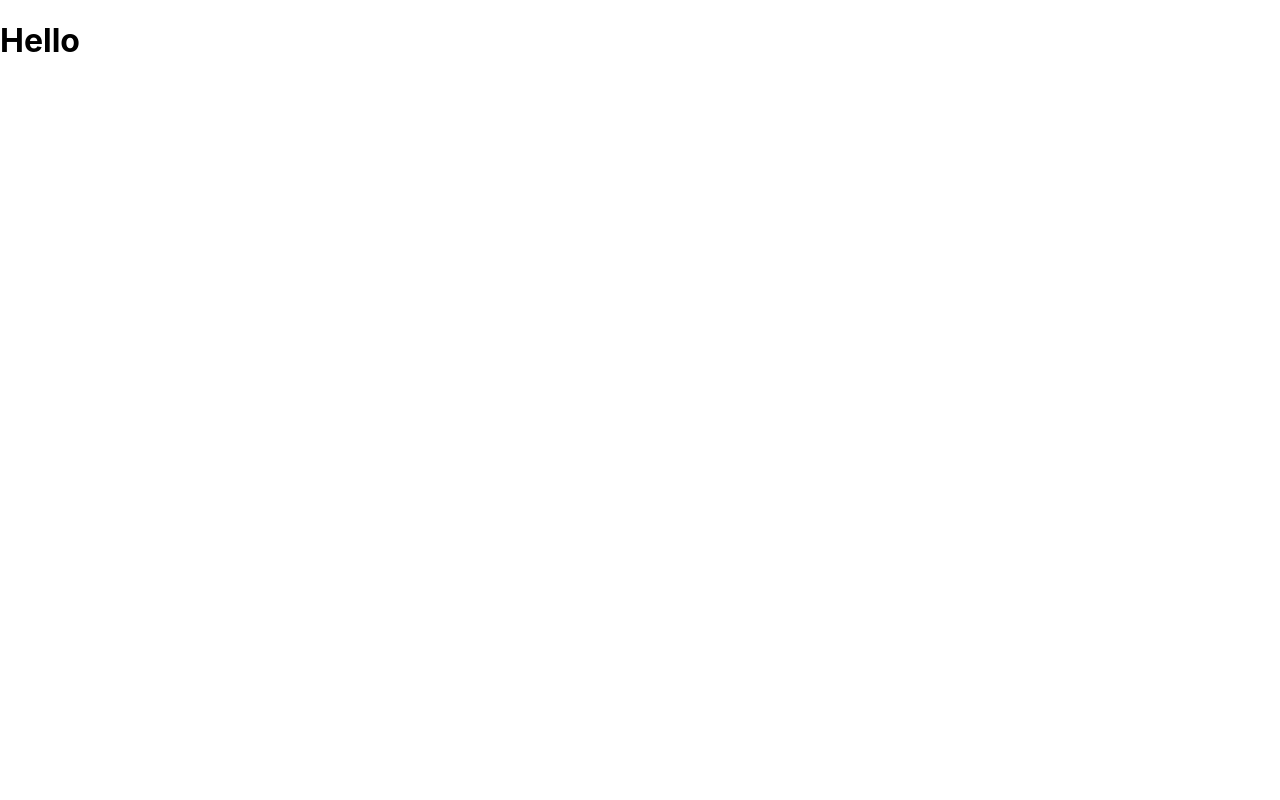
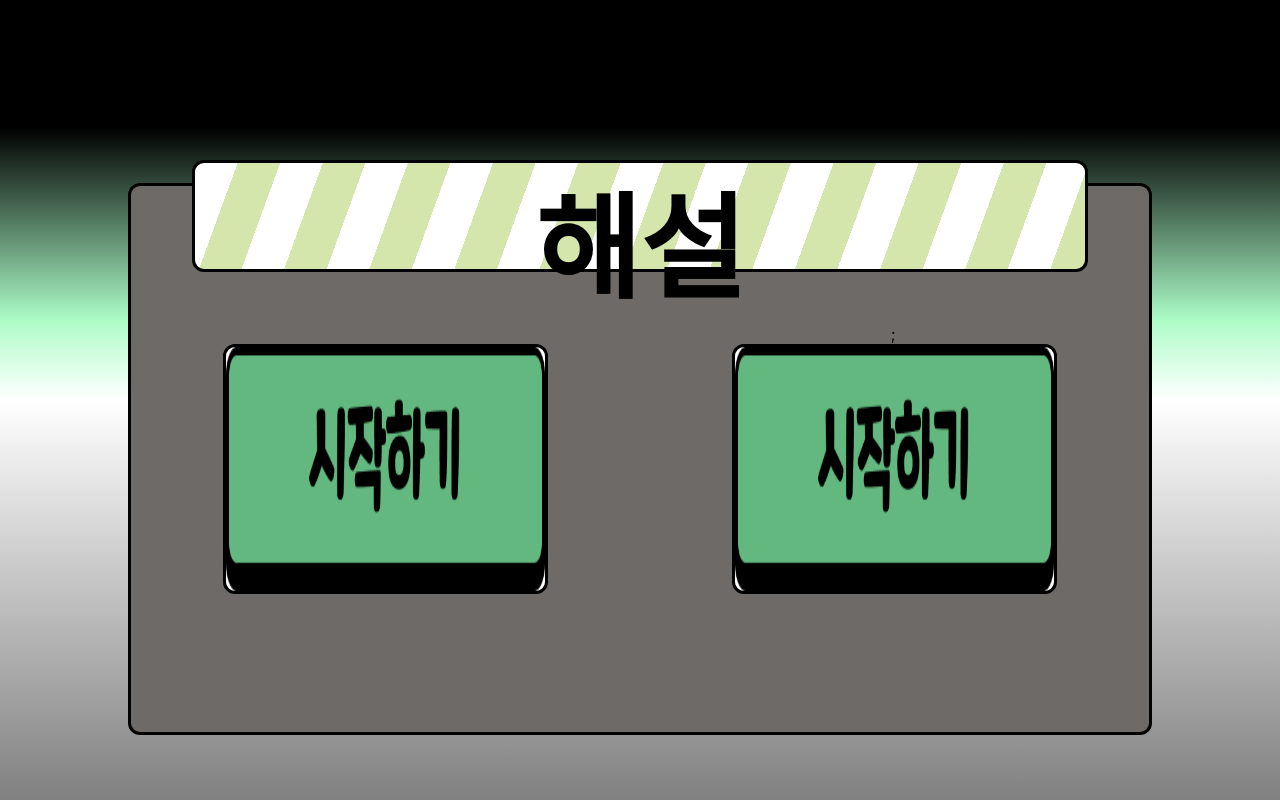
Before and after one commit to skku-comit/catch, a React (Create React App) app: page /q1/ans in a window 1280 px wide. Built offline with nearby package versions, Linux system fonts and the light colour scheme.

Commit message:
Before meeting

```diff
--- /dev/null
+++ b/src/components/common/layout/AnswerContainer.js
@@ -0,0 +1,24 @@
+//css
+import classes from "./AnswerContainer.module.css";
+
+//imports
+import QuestionImage from "../QuestionImage";
+
+const AnswerContainer = ({ Problem, Image1, Image2 }) => {
+  return (
+    <>
+      <div className={classes["answer-text"]}>
+        <h1>해설</h1>
+      </div>
+
+      <div className={classes["answer"]}>
+        <div className={classes["answer-boder"]}></div>;
+        <QuestionImage Image1={Image1} Image2={Image2} />
+        {/* <AnswerText></AnswerText>
+        <AnswerButton /> */}
+      </div>
+    </>
+  );
+};
+
+export default AnswerContainer;
--- /dev/null
+++ b/src/components/common/layout/AnswerContainer.module.css
@@ -0,0 +1,45 @@
+.answer-text {
+  width: 70%;
+  height: 14%;
+  border: 3px solid black;
+  border-radius: 12px;
+  background: repeating-linear-gradient(
+    110deg,
+    white,
+    white 40px,
+    #d4e6ab 40px,
+    #d4e6ab 80px
+  );
+  color: black;
+
+  position: relative;
+  z-index: 1;
+  top: 20%;
+}
+
+.answer-text h1 {
+  font-size: 114px;
+  text-align: center;
+  line-height: 20px;
+}
+
+.answer {
+  width: 80%;
+  height: 69%;
+  border: 3px solid black;
+  border-radius: 12px;
+  background-color: #6d6a67;
+  margin-bottom: 65px;
+
+  display: flex;
+  flex-flow: row wrap;
+  justify-content: space-around;
+  align-content: center;
+
+  position: relative;
+}
+
+.answer-border {
+  position: absolute;
+  width: 96%;
+}
--- a/src/components/common/layout/QuestionContainer.module.css
+++ b/src/components/common/layout/QuestionContainer.module.css
@@ -5,13 +5,15 @@
   border-radius: 12px;
   background-color: #ffa077;
   box-shadow: 6px 6px 0px black;
+
+  position: relative;
+  z-index: 1;
+  top: 43%;
+
   display: flex;
   flex-direction: row;
   justify-content: space-around;
   align-items: center;
-  position: relative;
-  z-index: 1;
-  top: 43%;
 }
 
 .question-problem__text {
--- a/src/pages/GradePages/CorrectPage.js
+++ b/src/pages/GradePages/CorrectPage.js
@@ -1,12 +1,18 @@
 //css
 import classes from "./CorrectPage.module.css";
+import Image1 from "../../assets/images/start-button.png";
+
+//imports
+import AnswerContainer from "../../components/common/layout/AnswerContainer";
 
 const CorrectPage = () => {
   return (
-    <div>
-      <div className={["test"]}>
-        <h1>Hello</h1>
-      </div>
+    <div className={classes["question-page"]}>
+      <AnswerContainer
+        Problem={"안녕 캐치, 부동산이 너무 많아 우리 부동산이..."}
+        Image1={Image1}
+        Image2={Image1}
+      />
     </div>
   );
 };
--- a/src/pages/GradePages/CorrectPage.module.css
+++ b/src/pages/GradePages/CorrectPage.module.css
@@ -1,6 +1,15 @@
-.test {
-  background-color: gold;
-  border: 3px solid black;
+.question-page {
   width: 100vw;
   height: 100vh;
+  background: linear-gradient(
+    to bottom,
+    black 16%,
+    #acfcc7 40%,
+    white 50%,
+    grey
+  );
+  display: flex;
+  flex-direction: column;
+  justify-content: space-between;
+  align-items: center;
 }
```
